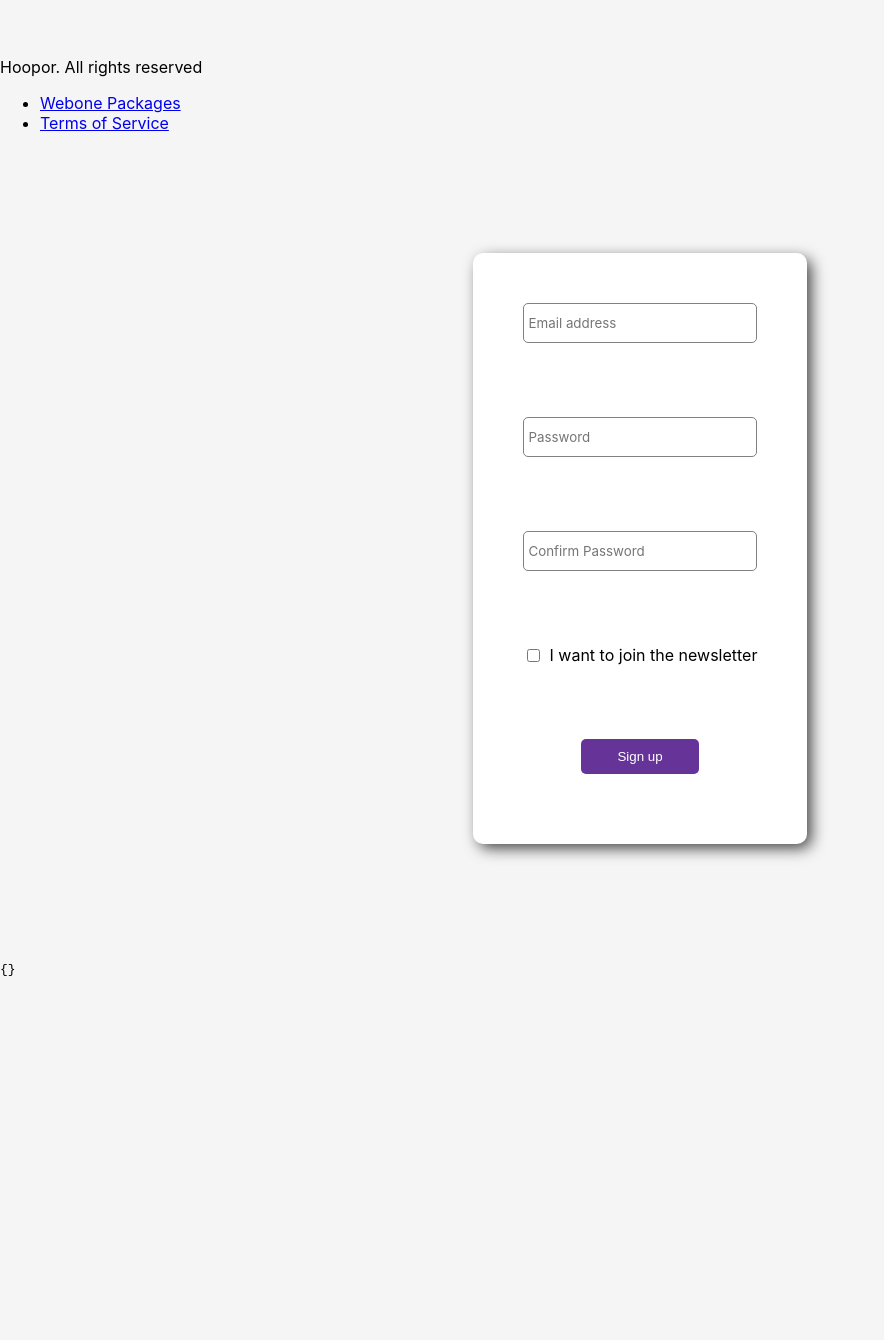
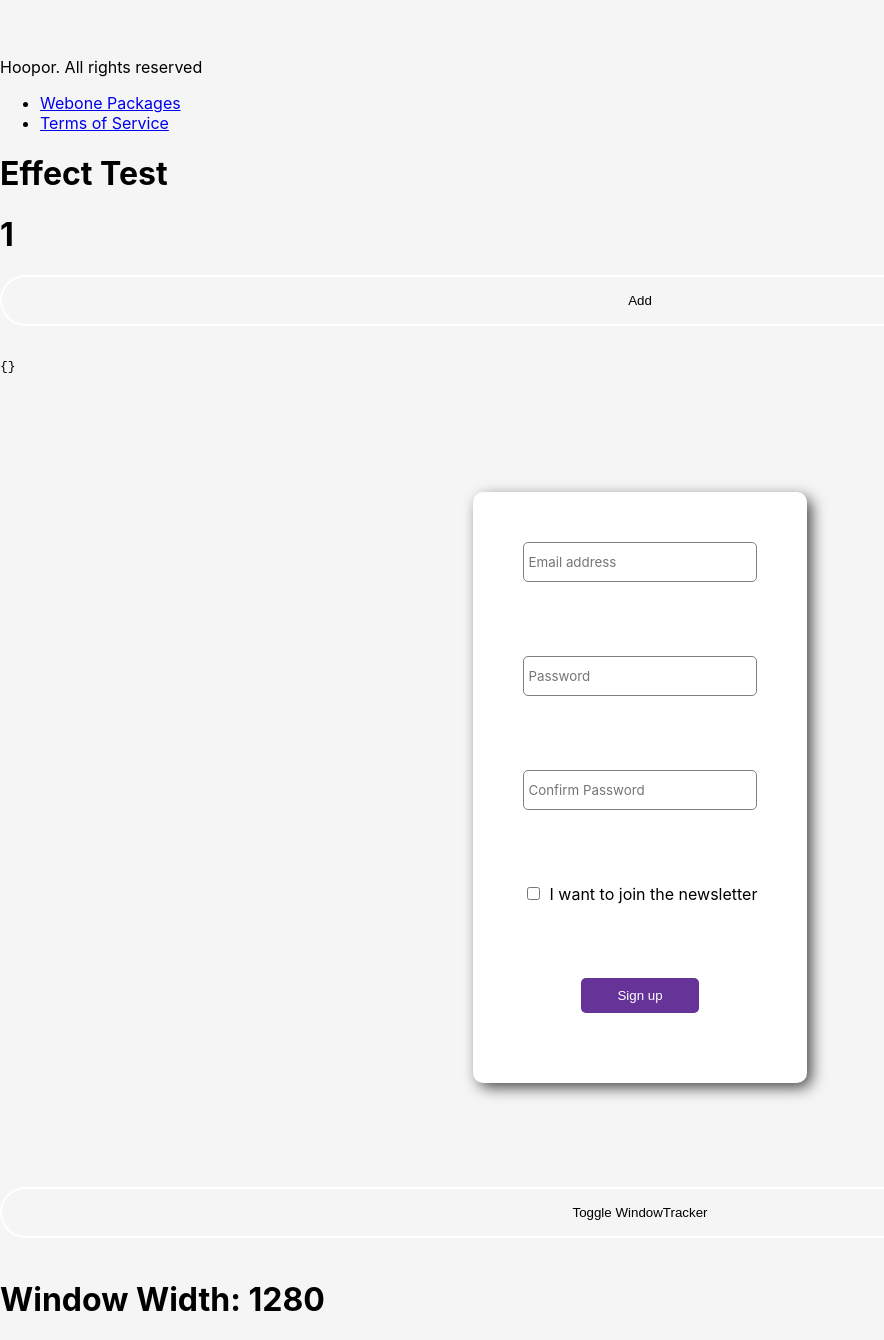
Before and after one commit to shuvo-art/React_Meme_Generator_App, a React (Create React App) app: page / in a window 1280 px wide. Shown: the part 4390-5730 px from the top of the page, without its empty margins (0-884 px from the left). Before the commit the page ends 5380 px from the top, so only its background shows below. Built offline with nearby package versions, Linux system fonts and the light colour scheme; no server answers; grey boxes are pictures that could not be loaded.

Commit message:
UseEffect and clean up

```diff
--- a/src/App.js
+++ b/src/App.js
@@ -12,13 +12,10 @@ import Joke from "./components/Joke";
 import Form from "./components/Form";
 import Footer from "./components/Footer";
 import SignUp from "./components/SignUp";
+import EffectTest from "./components/EffectTest";
+import WindowTracker from "./components/WindowTracker";
 
 export default function App() {
-    const [starWarsData, setStarWarsData] = React.useState({});
-
-    fetch("https://swapi.dev/api/people/1/")
-        .then(response => response.json())
-        .then(data => setStarWarsData(data))
 
     const [boxs, setBoxs] = React.useState(boxes);
 
@@ -43,6 +40,13 @@ export default function App() {
     const jokeComponents = jokesData.map(joke => (
         <Joke key={joke.id} setup={joke.setup} punchline={joke.punchline} showPunchline={() => showPunchline(joke.id)} />
     ))
+
+    const [show, setShow] = React.useState(true)
+
+    function toggle() {
+        setShow(prevShow => !prevShow)
+    }
+
     return (
         <div>
             <Header />
@@ -55,9 +59,13 @@ export default function App() {
             {jokeComponents}
             <Form />
             <Footer />
+            <EffectTest />
             <SignUp />
-            <div>
-                <pre>{JSON.stringify(starWarsData, null, 2)}</pre>
+                <div className="container">
+                <button onClick={toggle}>
+                    Toggle WindowTracker
+                </button>
+                {show && <WindowTracker />}
             </div>
         </div>
     )
--- /dev/null
+++ b/src/components/EffectTest.js
@@ -0,0 +1,26 @@
+import React from "react";
+
+export default function EffectTest() {
+    const [starWarsData, setStarWarsData] = React.useState({});
+    const [count, setCount] = React.useState(1);
+
+    React.useEffect(() => {
+        console.log("useEffect called");
+        fetch(`https://swapi.dev/api/people/${count}/`)
+            .then(response => response.json())
+            .then(data => setStarWarsData(data))
+    }, [])
+
+    return (
+        <div className="effect">
+            <h1 className="effect-title">Effect Test</h1>
+            <div className="effect--text">
+                <h1>{count}</h1>
+            </div>
+            <button onClick={() => setCount(count + 1)} className="effect--plus">Add</button>
+            <div>
+                <pre>{JSON.stringify(starWarsData, null, 2)}</pre>
+            </div>
+        </div>
+    )
+}
--- a/src/components/Meme.js
+++ b/src/components/Meme.js
@@ -1,5 +1,4 @@
 import React from "react";
-import memesData from "../memesData";
 
 export default function Meme() {
 
@@ -11,12 +10,23 @@ export default function Meme() {
         randomImage: "http://i.imgflip.com/1bij.jpg"
     })
 
-    const [allMemeImage, setAllMemeImage] = React.useState(memesData)
+    const [allMemeImage, setAllMemeImage] = React.useState([])
+
+    React.useEffect(() => {
+        fetch("https://api.imgflip.com/get_memes")
+            .then(response => response.json())
+            .then(data => setAllMemeImage(data.data.memes))
+    }, [])
+/*     React.useEffect(async () => {
+        const response = await fetch("https://api.imgflip.com/get_memes")
+        const data = await response.json()
+        setAllMemeImage(data.data.memes)
+    }, []) */
+    console.log(allMemeImage)
 
     function getMemoImage() {
-        const memesArray = allMemeImage.data.memes;
-        const randomIndex = Math.floor(Math.random() * memesArray.length);
-        url = memesArray[randomIndex].url;
+        const randomIndex = Math.floor(Math.random() * allMemeImage.length);
+        url = allMemeImage[randomIndex].url;
         setMeme(prevMeme => ({
             ...prevMeme,
             randomImage: url,
--- /dev/null
+++ b/src/components/WindowTracker.js
@@ -0,0 +1,21 @@
+import React from "react";
+
+export default function WindowTracker() {
+    const [windowWidth, setWindowWidth] = React.useState(window.innerWidth);
+
+    React.useEffect(() => {
+        function handleSize() {
+            console.log("resizing");
+            setWindowWidth(window.innerWidth);
+        }
+        window.addEventListener("resize", handleSize);
+        return () => {
+            console.log("Cleaning up memory or resizing")
+            window.removeEventListener("resize", handleSize);
+        }
+    }, [])
+
+    return (
+        <h1>Window Width: {windowWidth}</h1>
+    )
+}
```
